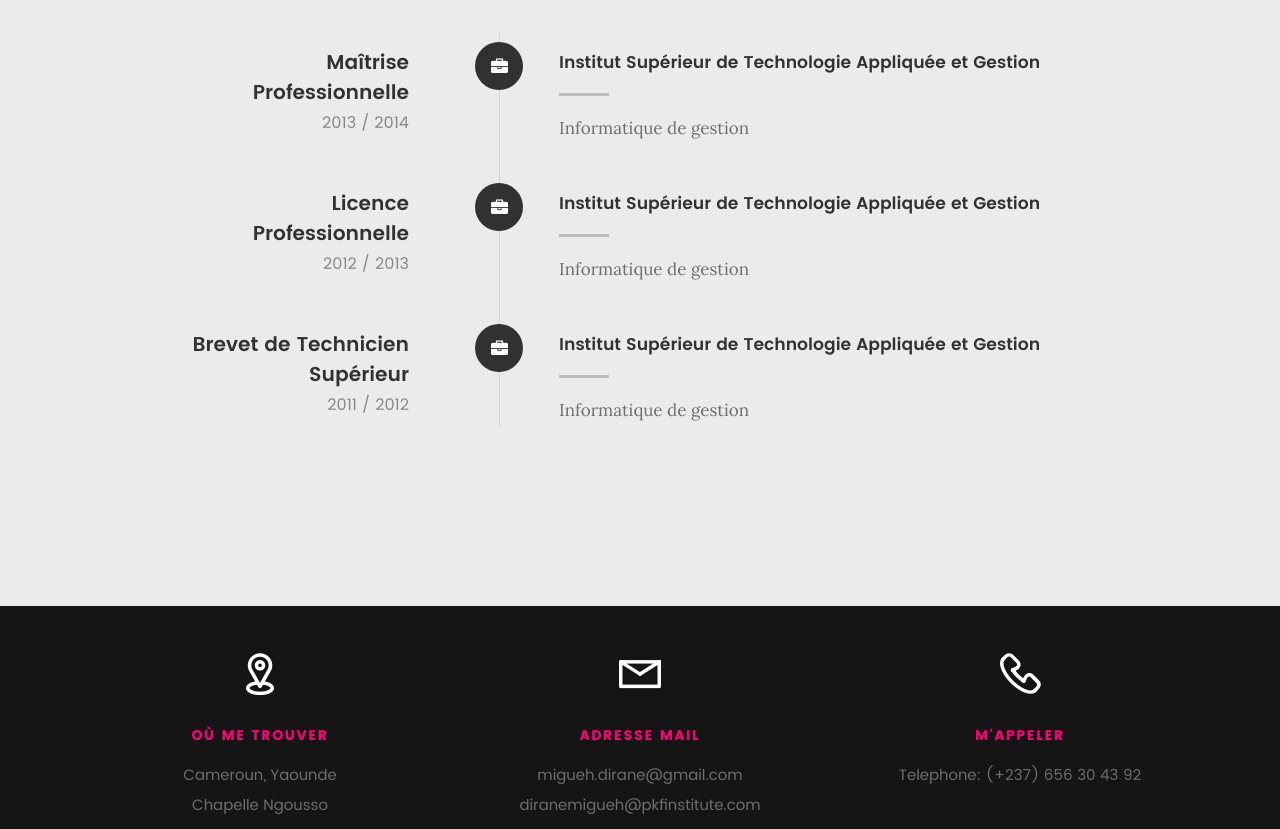
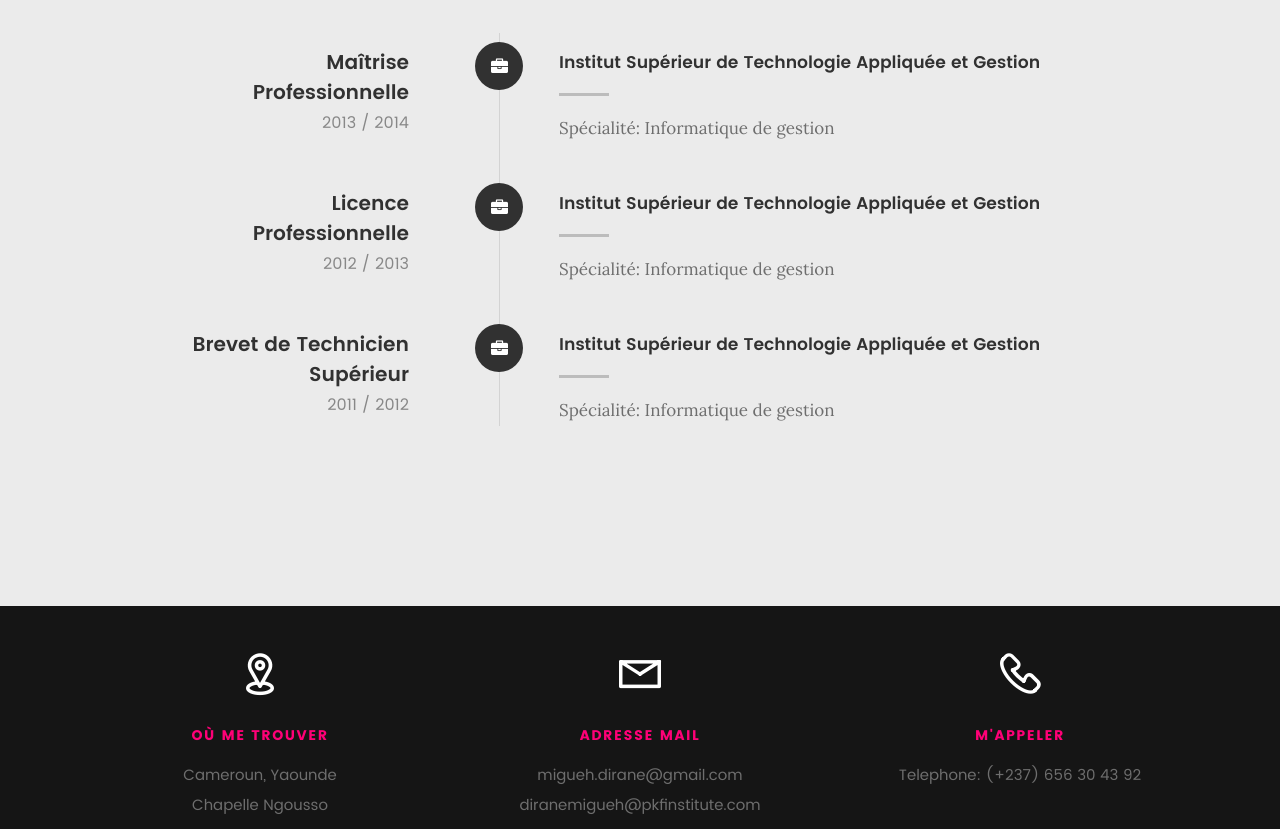
Before and after one commit to migueh-dirane/migueh-dirane.github.io, a plain HTML site: page index.html in a window 1280 px wide. Shown: the part 3281-4110 px from the top of the page. Drawn offline with Linux system fonts and the light colour scheme; files whose address does not match are found by name.

Commit message:
Update index.html

```diff
--- a/index.html
+++ b/index.html
@@ -307,7 +307,7 @@
 
 	   				<div class="timeline-content">
 	   					<h4>Institut Supérieur de Technologie Appliquée et Gestion</h4>
-	   					<p>Informatique de gestion</p>
+	   					<p>Spécialité: Informatique de gestion</p>
 	   				</div>
 
 	   			</div> <!-- /timeline-block -->
@@ -325,7 +325,7 @@
 
 					<div class="timeline-content">
 						<h4>Institut Supérieur de Technologie Appliquée et Gestion</h4>
-						<p>Informatique de gestion</p>
+						<p>Spécialité: Informatique de gestion</p>
 					</div>
 
 	   			</div> <!-- /timeline-block -->
@@ -343,7 +343,7 @@
 
 					<div class="timeline-content">
 						<h4>Institut Supérieur de Technologie Appliquée et Gestion</h4>
-						<p>Informatique de gestion</p>
+						<p>Spécialité: Informatique de gestion</p>
 					</div>
 
 	   			</div> <!-- /timeline-block -->
```
